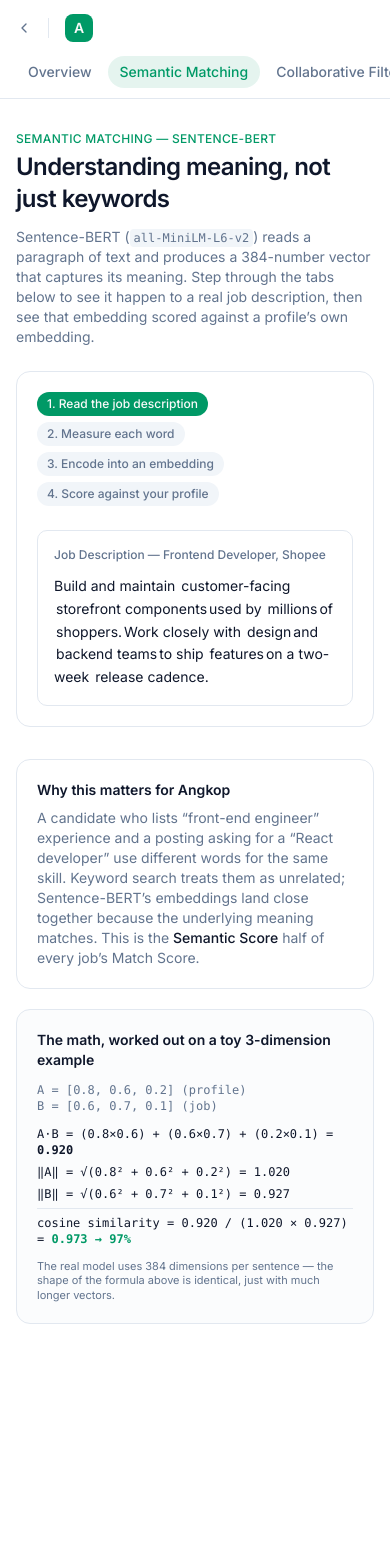
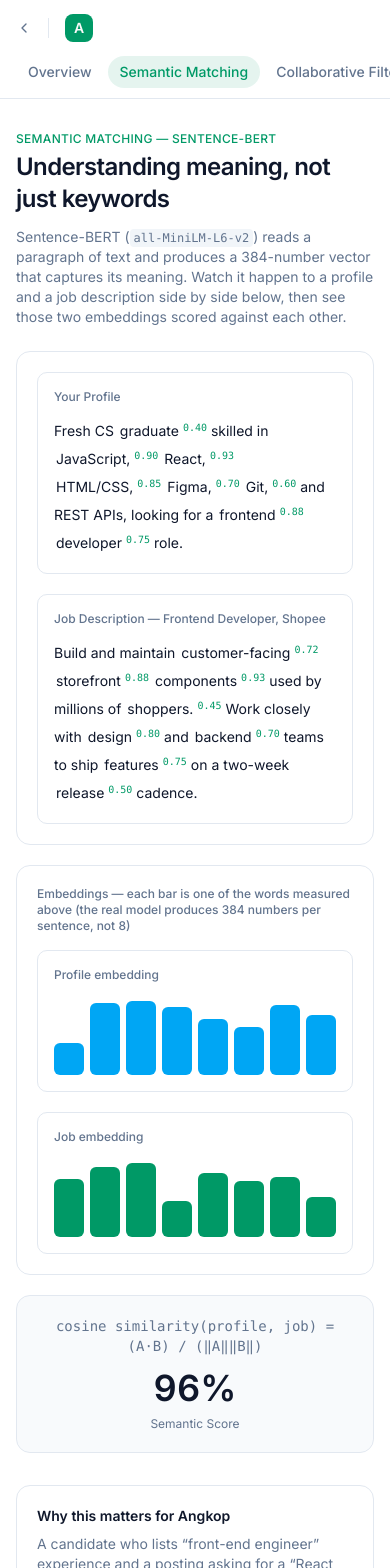
Before and after one commit to JPAVictoria/sandbox-designs, a Next.js app: page /algorithms/sbert in a window 390 px wide. Shown: the top 1568 px of the page. Before the commit the page ends 1356 px from the top, so only its background shows below. Built offline with nearby package versions, Linux system fonts and the light colour scheme.

Commit message:
fix demo of sbert

```diff
--- a/app/(main)/algorithms/sbert/page.js
+++ b/app/(main)/algorithms/sbert/page.js
@@ -1,7 +1,7 @@
 "use client";
 
 import { motion } from "framer-motion";
-import { SbertDemo } from "@/components/algorithms/sbert-demo";
+import { SbertDemo, PROFILE_VECTOR, JOB_VECTOR } from "@/components/algorithms/sbert-demo";
 
 export default function SbertPage() {
   return (
@@ -21,9 +21,9 @@ export default function SbertPage() {
         <p className="mt-3 text-sm text-muted-foreground sm:text-base">
           Sentence-BERT (<code className="rounded bg-muted px-1 py-0.5 text-xs">all-MiniLM-L6-v2</code>)
           reads a paragraph of text and produces a 384-number vector that
-          captures its meaning. Step through the tabs below to see it happen
-          to a real job description, then see that embedding scored against
-          a profile&rsquo;s own embedding.
+          captures its meaning. Watch it happen to a profile and a job
+          description side by side below, then see those two embeddings
+          scored against each other.
         </p>
       </motion.div>
 
@@ -52,8 +52,8 @@ export default function SbertPage() {
   );
 }
 
-const A = [0.8, 0.6, 0.2];
-const B = [0.6, 0.7, 0.1];
+const A = PROFILE_VECTOR;
+const B = JOB_VECTOR;
 
 function dot(a, b) {
   return a.reduce((sum, v, i) => sum + v * b[i], 0);
@@ -71,7 +71,7 @@ function ComputationPanel() {
   return (
     <div className="rounded-xl border border-border bg-muted/30 p-5 font-mono text-xs">
       <h2 className="mb-3 font-sans text-sm font-semibold text-foreground">
-        The math, worked out on a toy 3-dimension example
+        The math, worked out for the demo above
       </h2>
       <p className="text-muted-foreground">A = [{A.join(", ")}] (profile)</p>
       <p className="text-muted-foreground">B = [{B.join(", ")}] (job)</p>
--- a/components/algorithms/sbert-demo.jsx
+++ b/components/algorithms/sbert-demo.jsx
@@ -1,39 +1,46 @@
 "use client";
 
-import { useMemo, useState } from "react";
+import { useEffect, useMemo, useState } from "react";
 import { motion, AnimatePresence } from "framer-motion";
+import { cn } from "@/lib/utils";
 import { AnimatedNumber } from "./animated-number";
-import { StepTabs } from "./step-tabs";
+
+const PROFILE_TEXT =
+  "Fresh CS graduate skilled in JavaScript, React, HTML/CSS, Figma, Git, and REST APIs, looking for a frontend developer role.";
 
 const JOB_TEXT =
   "Build and maintain customer-facing storefront components used by millions of shoppers. Work closely with design and backend teams to ship features on a two-week release cadence.";
 
-const PROFILE_SKILLS = ["JavaScript", "React", "HTML/CSS", "Figma", "Git", "REST APIs"];
+// Hand-illustrative "how much does this word matter" weights for a handful
+// of content-bearing words in each paragraph. Real Sentence-BERT doesn't
+// score individual words — it produces one 384-number vector for the whole
+// sentence at once — but weighting a few salient words this way is a
+// readable stand-in for which parts of the text end up shaping that vector
+// the most.
+const PROFILE_WEIGHTS = {
+  graduate: 0.4,
+  javascript: 0.9,
+  react: 0.93,
+  "html/css": 0.85,
+  figma: 0.7,
+  git: 0.6,
+  frontend: 0.88,
+  developer: 0.75,
+};
 
-// A handful of content-bearing words from the paragraph, each given a
-// hand-illustrative "how much does this word matter" weight. Real
-// Sentence-BERT doesn't score individual words like this — it produces one
-// 384-number vector for the whole sentence at once — but weighting a few
-// salient words is a readable stand-in for which parts of the text end up
-// shaping that vector the most.
-const WORD_WEIGHTS = {
+const JOB_WEIGHTS = {
   "customer-facing": 0.72,
   storefront: 0.88,
   components: 0.93,
-  millions: 0.35,
   shoppers: 0.45,
   design: 0.8,
   backend: 0.7,
-  teams: 0.4,
   features: 0.75,
   release: 0.5,
-  cadence: 0.3,
 };
 
-// A fixed reference point standing in for the profile's own embedding, in
-// the same 11 dimensions as the weights above.
-const PROFILE_VECTOR = [0.55, 0.6, 0.85, 0.7, 0.2, 0.9, 0.4, 0.65, 0.55, 0.3, 0.6];
-const JOB_VECTOR = Object.values(WORD_WEIGHTS);
+export const PROFILE_VECTOR = Object.values(PROFILE_WEIGHTS);
+export const JOB_VECTOR = Object.values(JOB_WEIGHTS);
 
 function dot(a, b) {
   return a.reduce((sum, v, i) => sum + v * b[i], 0);
@@ -42,14 +49,11 @@ function magnitude(a) {
   return Math.sqrt(dot(a, a));
 }
 const COSINE_SIM = dot(JOB_VECTOR, PROFILE_VECTOR) / (magnitude(JOB_VECTOR) * magnitude(PROFILE_VECTOR));
-const SEMANTIC_SCORE = Math.round(COSINE_SIM * 100);
+export const SEMANTIC_SCORE = Math.round(COSINE_SIM * 100);
 
-const STEPS = [
-  { key: "read", label: "1. Read the job description" },
-  { key: "measure", label: "2. Measure each word" },
-  { key: "encode", label: "3. Encode into an embedding" },
-  { key: "score", label: "4. Score against your profile" },
-];
+// Runs once on mount: read -> measure -> encode -> score. No loop, no
+// buttons — it just plays through in one go.
+const STEP_DELAYS = [1100, 1900, 1600];
 
 function cleanWord(token) {
   return token.toLowerCase().replace(/[.,!?;:]+$/, "");
@@ -61,32 +65,101 @@ function tokenize(text) {
 
 export function SbertDemo() {
   const [step, setStep] = useState(0);
-  const tokens = useMemo(() => tokenize(JOB_TEXT), []);
+  const profileTokens = useMemo(() => tokenize(PROFILE_TEXT), []);
+  const jobTokens = useMemo(() => tokenize(JOB_TEXT), []);
+
+  useEffect(() => {
+    let elapsed = 0;
+    const timers = STEP_DELAYS.map((delay, i) => {
+      elapsed += delay;
+      return setTimeout(() => setStep(i + 1), elapsed);
+    });
+    return () => timers.forEach(clearTimeout);
+  }, []);
 
   const showWeights = step >= 1;
   const showEmbedding = step >= 2;
   const showScore = step >= 3;
 
   return (
+    <div className="space-y-5">
       <div className="rounded-xl border border-border bg-card p-5 sm:p-8">
-      <StepTabs steps={STEPS} step={step} onSelect={setStep} />
+        <div className="grid gap-5 lg:grid-cols-2">
+          <TextPanel
+            title="Your Profile"
+            tokens={profileTokens}
+            weights={PROFILE_WEIGHTS}
+            showWeights={showWeights}
+          />
+          <TextPanel
+            title="Job Description — Frontend Developer, Shopee"
+            tokens={jobTokens}
+            weights={JOB_WEIGHTS}
+            showWeights={showWeights}
+          />
+        </div>
+      </div>
 
-      <div className="rounded-lg border border-border p-4 sm:p-6">
-        <p className="mb-3 text-xs font-medium text-muted-foreground">
-          Job Description — Frontend Developer, Shopee
+      <AnimatePresence>
+        {showEmbedding ? (
+          <motion.div
+            initial={{ opacity: 0, height: 0 }}
+            animate={{ opacity: 1, height: "auto" }}
+            exit={{ opacity: 0, height: 0 }}
+            transition={{ duration: 0.3 }}
+            className="overflow-hidden"
+          >
+            <div className="rounded-xl border border-border bg-card p-5 sm:p-8">
+              <p className="mb-4 text-xs font-medium text-muted-foreground">
+                Embeddings — each bar is one of the words measured above (the
+                real model produces 384 numbers per sentence, not 8)
               </p>
-        <motion.p
-          animate={{ opacity: showEmbedding ? 0.35 : 1 }}
-          transition={{ duration: 0.4 }}
-          className="text-sm leading-relaxed sm:text-base"
+              <div className="grid gap-5 lg:grid-cols-2">
+                <EmbeddingChart label="Profile embedding" vector={PROFILE_VECTOR} barColor="bg-chart-4" />
+                <EmbeddingChart label="Job embedding" vector={JOB_VECTOR} barColor="bg-chart-1" />
+              </div>
+            </div>
+          </motion.div>
+        ) : null}
+      </AnimatePresence>
+
+      <AnimatePresence>
+        {showScore ? (
+          <motion.div
+            initial={{ opacity: 0, height: 0 }}
+            animate={{ opacity: 1, height: "auto" }}
+            exit={{ opacity: 0, height: 0 }}
+            transition={{ duration: 0.3 }}
+            className="overflow-hidden"
           >
+            <div className="flex flex-col items-center gap-2 rounded-xl border border-border bg-muted/50 p-5 text-center sm:p-8">
+              <p className="font-mono text-sm text-muted-foreground">
+                cosine similarity(profile, job) = (A·B) / (‖A‖‖B‖)
+              </p>
+              <p className="mt-1 text-4xl font-semibold tabular-nums text-foreground">
+                <AnimatedNumber value={SEMANTIC_SCORE} duration={1.1} />%
+              </p>
+              <p className="text-xs text-muted-foreground">Semantic Score</p>
+            </div>
+          </motion.div>
+        ) : null}
+      </AnimatePresence>
+    </div>
+  );
+}
+
+function TextPanel({ title, tokens, weights, showWeights }) {
+  return (
+    <div className="rounded-lg border border-border p-4 sm:p-5">
+      <p className="mb-3 text-xs font-medium text-muted-foreground">{title}</p>
+      <p className="text-sm leading-loose">
         {tokens.map((token, i) => {
-            const weight = WORD_WEIGHTS[cleanWord(token)];
+          const weight = weights[cleanWord(token)];
           if (weight === undefined) {
             return <span key={i}>{token} </span>;
           }
           return (
-              <span key={i} className="relative inline-block">
+            <span key={i}>
               <motion.span
                 animate={{
                   backgroundColor: showWeights ? "var(--color-accent)" : "transparent",
@@ -96,82 +169,42 @@ export function SbertDemo() {
                 className="rounded px-0.5"
               >
                 {token}
-                </motion.span>{" "}
+              </motion.span>
               <AnimatePresence>
                 {showWeights ? (
-                    <motion.span
-                      initial={{ opacity: 0, y: -4 }}
-                      animate={{ opacity: 1, y: 0 }}
+                  <motion.sup
+                    initial={{ opacity: 0 }}
+                    animate={{ opacity: 1 }}
                     exit={{ opacity: 0 }}
-                      className="absolute -top-4 left-0 font-mono text-[10px] font-medium text-primary"
+                    className="ml-0.5 font-mono text-[10px] font-medium text-primary"
                   >
                     {weight.toFixed(2)}
-                    </motion.span>
+                  </motion.sup>
                 ) : null}
-                </AnimatePresence>
+              </AnimatePresence>{" "}
             </span>
           );
         })}
-        </motion.p>
+      </p>
+    </div>
+  );
+}
 
-        <AnimatePresence>
-          {showEmbedding ? (
-            <motion.div
-              initial={{ opacity: 0, height: 0 }}
-              animate={{ opacity: 1, height: "auto" }}
-              exit={{ opacity: 0, height: 0 }}
-              transition={{ duration: 0.3 }}
-              className="mt-4 overflow-hidden"
-            >
-              <div className="flex h-16 items-end gap-1.5">
-                {JOB_VECTOR.map((v, i) => (
+function EmbeddingChart({ label, vector, barColor }) {
+  return (
+    <div className="rounded-lg border border-border p-4">
+      <p className="mb-3 text-xs font-medium text-muted-foreground">{label}</p>
+      <div className="flex h-20 items-end gap-1.5">
+        {vector.map((v, i) => (
           <motion.div
             key={i}
             initial={{ height: 0 }}
             animate={{ height: `${v * 100}%` }}
-                    transition={{ duration: 0.4, delay: i * 0.04, ease: "easeOut" }}
-                    className="w-full rounded-sm bg-chart-1"
+            transition={{ duration: 0.4, delay: i * 0.05, ease: "easeOut" }}
+            className={cn("w-full rounded-sm", barColor)}
           />
         ))}
       </div>
-              <p className="mt-2 text-[11px] text-muted-foreground">
-                Each bar is one of the words measured above — in the real
-                model this would be 384 numbers, not 11.
-              </p>
-            </motion.div>
-          ) : null}
-        </AnimatePresence>
-      </div>
-
-      <AnimatePresence>
-        {showScore ? (
-          <motion.div
-            initial={{ opacity: 0, y: 8 }}
-            animate={{ opacity: 1, y: 0 }}
-            exit={{ opacity: 0, y: -8 }}
-            transition={{ duration: 0.3 }}
-            className="mt-6 flex flex-col items-center gap-3 rounded-lg bg-muted/50 p-5 text-center"
-          >
-            <p className="text-sm text-muted-foreground">
-              Compared against your profile:
-            </p>
-            <div className="flex flex-wrap justify-center gap-1.5">
-              {PROFILE_SKILLS.map((skill) => (
-                <span
-                  key={skill}
-                  className="rounded-full bg-background px-2.5 py-1 text-xs font-medium text-foreground"
-                >
-                  {skill}
-                </span>
-              ))}
-            </div>
-            <p className="mt-1 text-4xl font-semibold tabular-nums text-foreground">
-              <AnimatedNumber value={SEMANTIC_SCORE} duration={1.1} />%
-            </p>
-            <p className="text-xs text-muted-foreground">Semantic Score</p>
-          </motion.div>
-        ) : null}
-      </AnimatePresence>
     </div>
   );
 }
```
Lines whose indentation alone changed are shown as unchanged.
